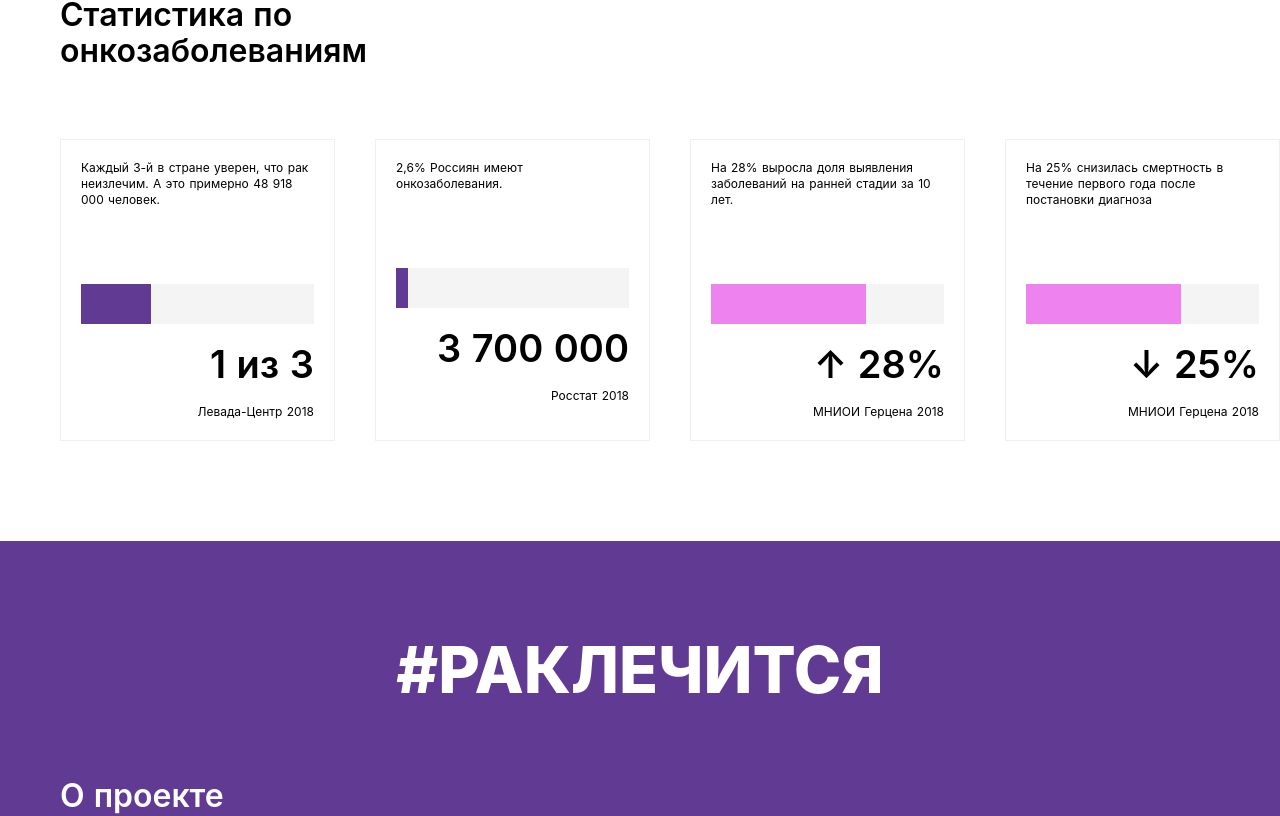
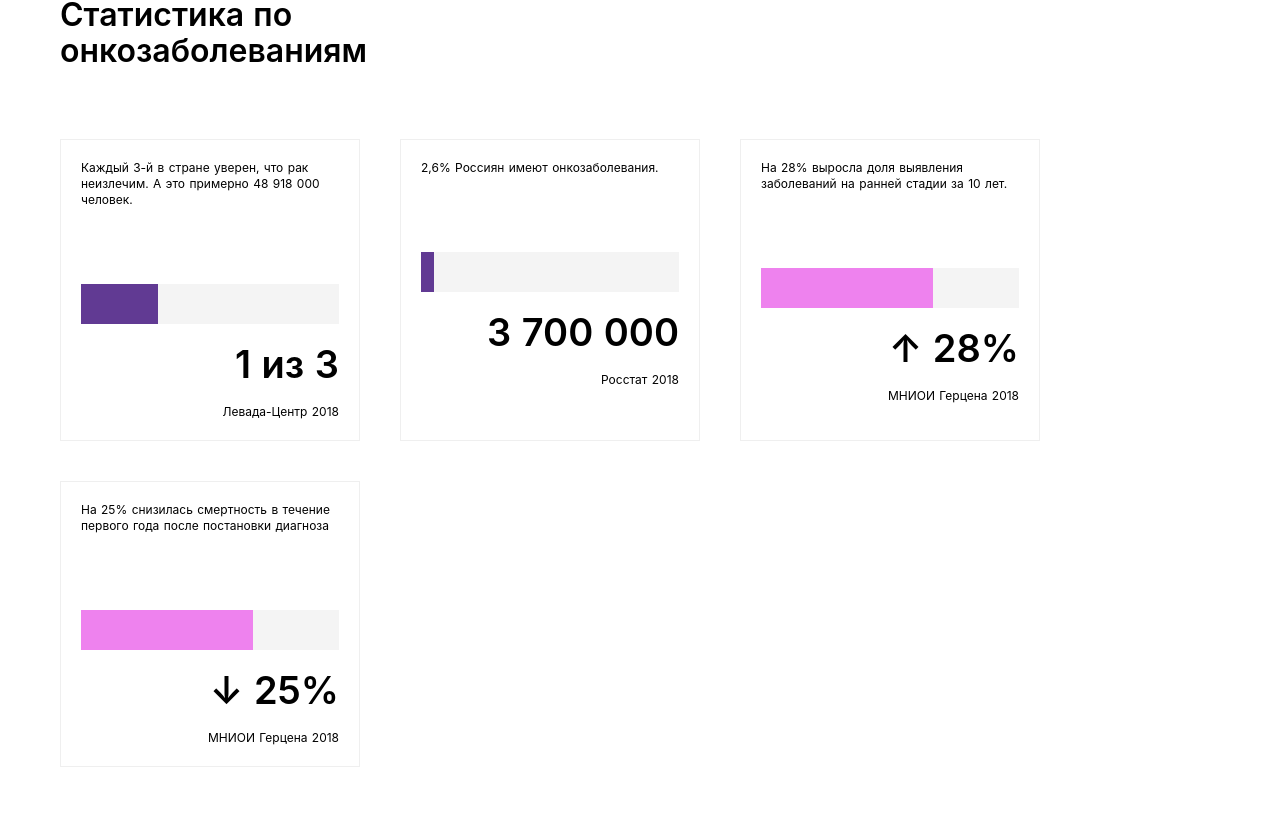
Before and after one commit to sanyamaks/nuxt-training, a Nuxt app: page / in a window 1280 px wide. Shown: the part 2073-2889 px from the top of the page. Built offline with nearby package versions, Linux system fonts and the light colour scheme.

Commit message:
fix grid

```diff
--- a/components/Statistika.vue
+++ b/components/Statistika.vue
@@ -86,7 +86,7 @@ export default {
 <style scoped>
 .statistika__card {
   display: grid;
-  grid-template-columns: 1fr 1fr 1fr 1fr;
+  grid-template-columns: repeat(auto-fill, 300px);
   grid-gap: 40px;
 }
 .statistika__card:first-of-type {
```
